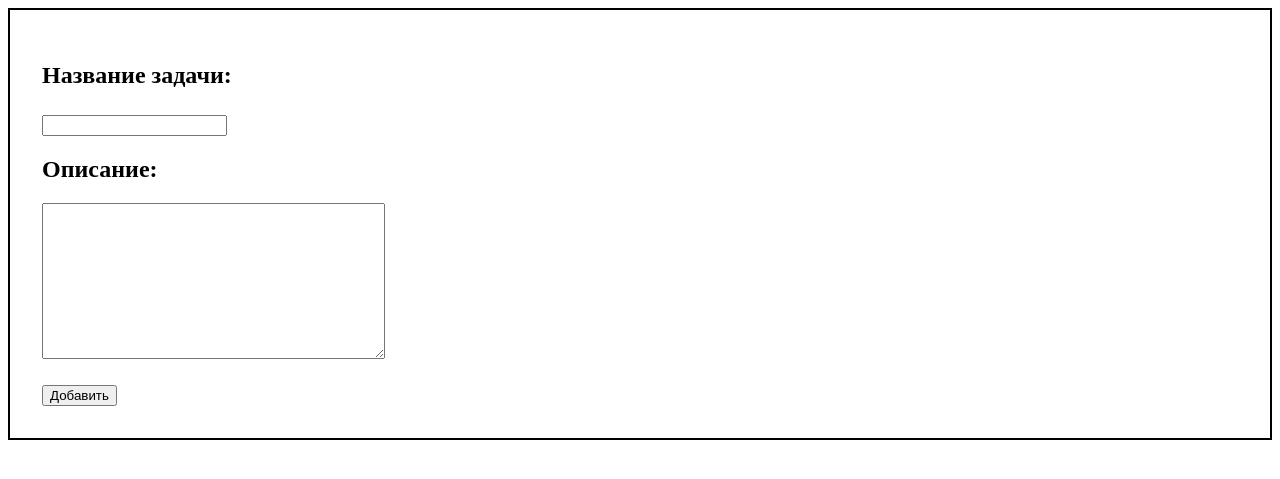
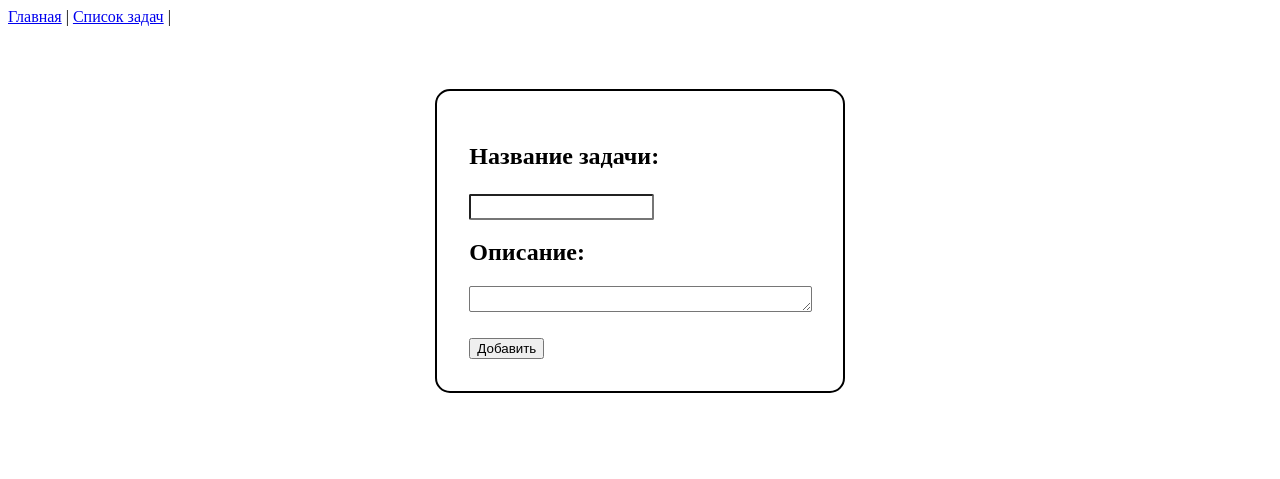
Before and after one commit to Grino777/ToDo, a Django app: page /create_task in a window 1280 px wide. Shown: the top 479 px of the page. Run offline with Django 4.2, Linux system fonts and the light colour scheme.

Commit message:
Update project

```diff
--- a/todo_project/todo/static/todo/css/create_task_form.css
+++ b/todo_project/todo/static/todo/css/create_task_form.css
@@ -1,5 +1,19 @@
 .create-form-style {
     border: 2px solid;
+    border-radius: 15px;
     padding: 2rem;
+    margin-left: auto;
+    margin-right: auto;
+    width: 27%;
+    margin-top: 5%;
+}
 
+.create-form-style input {
+    border-radius: 2px;
+    height: 20px;
 }
+
+.create-form-style textarea {
+    border-radius: 2px;
+    height: 20px;
+}
--- a/todo_project/todo/templates/todo/create_task.html
+++ b/todo_project/todo/templates/todo/create_task.html
@@ -11,6 +11,7 @@
 {% endblock %}
 
 {% block content %}
+  {% include 'includes/navbar.html' %}
   <div class="create-form-style">
     <form method="post">
       {% csrf_token %}
--- a/todo_project/todo/templates/todo/tasks_list.html
+++ b/todo_project/todo/templates/todo/tasks_list.html
@@ -12,6 +12,7 @@
 {% endblock %}
 
 {% block content %}
+    {% include 'includes/navbar.html' %}
     <h2>Список задач</h2>
     <div class="tasks-list">
         <div class="create-tasks"><a href="{% url 'create_task' %}">Создать задачу</a></div>
```
Also changed, not shown: todo_project/db.sqlite3.
